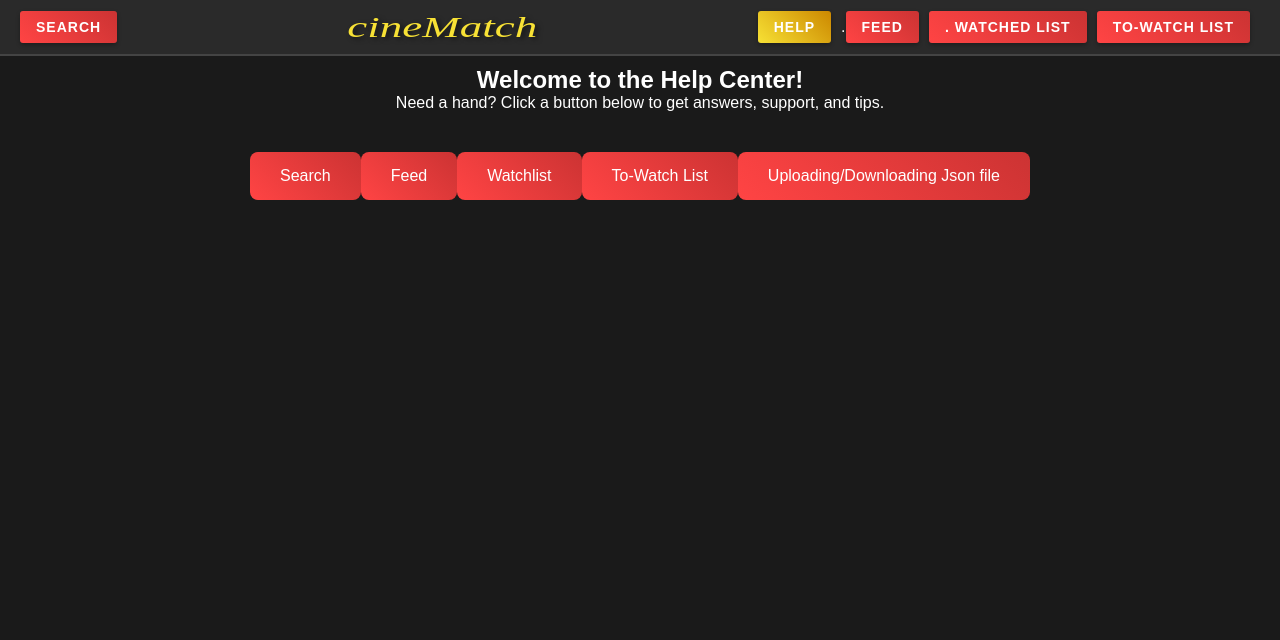
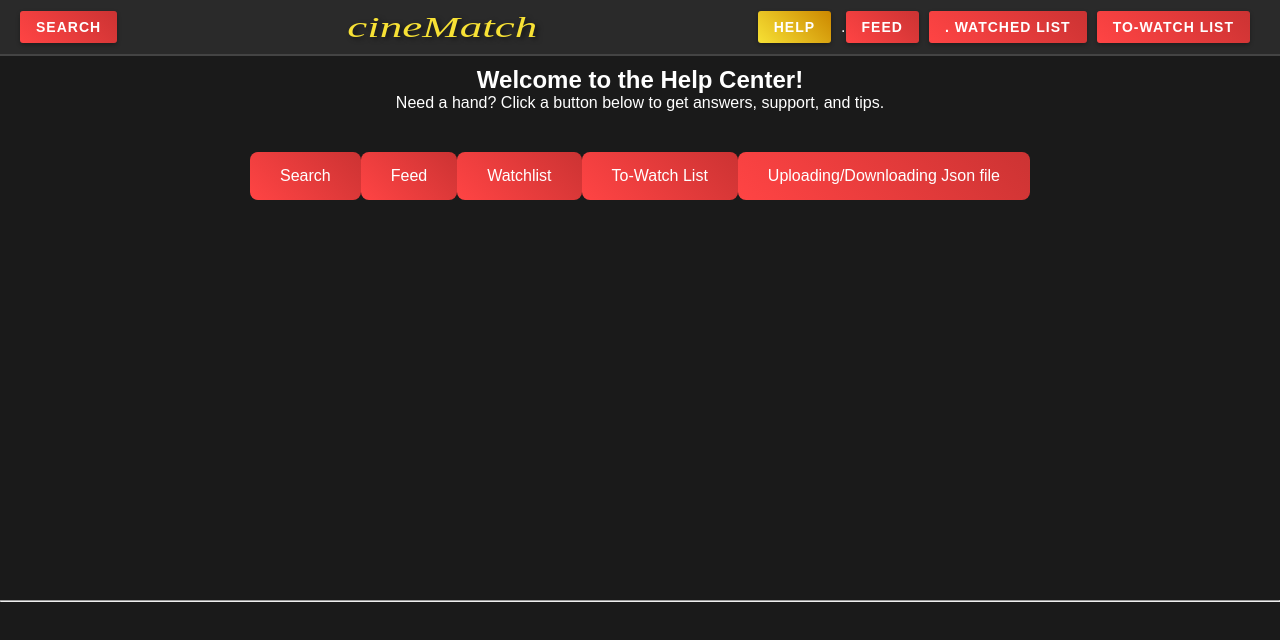
Before and after one commit to COSC481W-2025Fall/CineMatch, a React (Vite) app in the folder mern/client/: page /help in a window 1280 px wide. Shown: the top 640 px of the page. Built offline with nearby package versions, Linux system fonts and the light colour scheme; a web font is replaced by a local one.

Commit message:
Adding a little bit more style to the help page mainly just the hr tag with the css for it.

```diff
--- a/mern/client/src/components/Help.css
+++ b/mern/client/src/components/Help.css
@@ -51,3 +51,12 @@
   justify-content: center;
 
 }
+hr{
+  position: absolute;
+  left: 0;
+  right: 0;
+  margin: 0 auto;
+  width:100%;
+  margin-bottom: 50px;
+  top: 75vh;
+}
--- a/mern/client/src/components/Help.jsx
+++ b/mern/client/src/components/Help.jsx
@@ -9,7 +9,6 @@ export default function Help() {
     const activeStyle = {
         background: "linear-gradient(45deg,#f7e135,#cc8800)",
     };
-
     {/* If specifc button is press give one of these statemates  */}
     function renderInfo() {
         switch (activeButton) {
@@ -26,7 +25,8 @@ export default function Help() {
             case "watchlist":
                 return <p className="help-info">Your Watched List helps you keep a running
                     history of all the films you have watched,
-                    ensuring you never forget which ones you've seen.</p>;
+                    ensuring you never forget which ones you've seen. The information in this section will be used for your
+                    recommendations in the feed </p>;
             case "to-watch":
                 return <p className="help-info" >Use the To-Watch List as a bookmark for all the movies you want to see.</p>;
             case "Uploading/Downloading Json file":
@@ -39,7 +39,6 @@ export default function Help() {
                 return null;
         }
     }
-
     return (
         <>
             <div className="navigation-top">
@@ -108,6 +107,7 @@ export default function Help() {
             </div>
 
             <div id="info-box">{renderInfo()}</div>{/*The function for when a button is pressed */}
+            <hr></hr>
         </>
     );
 }
```
